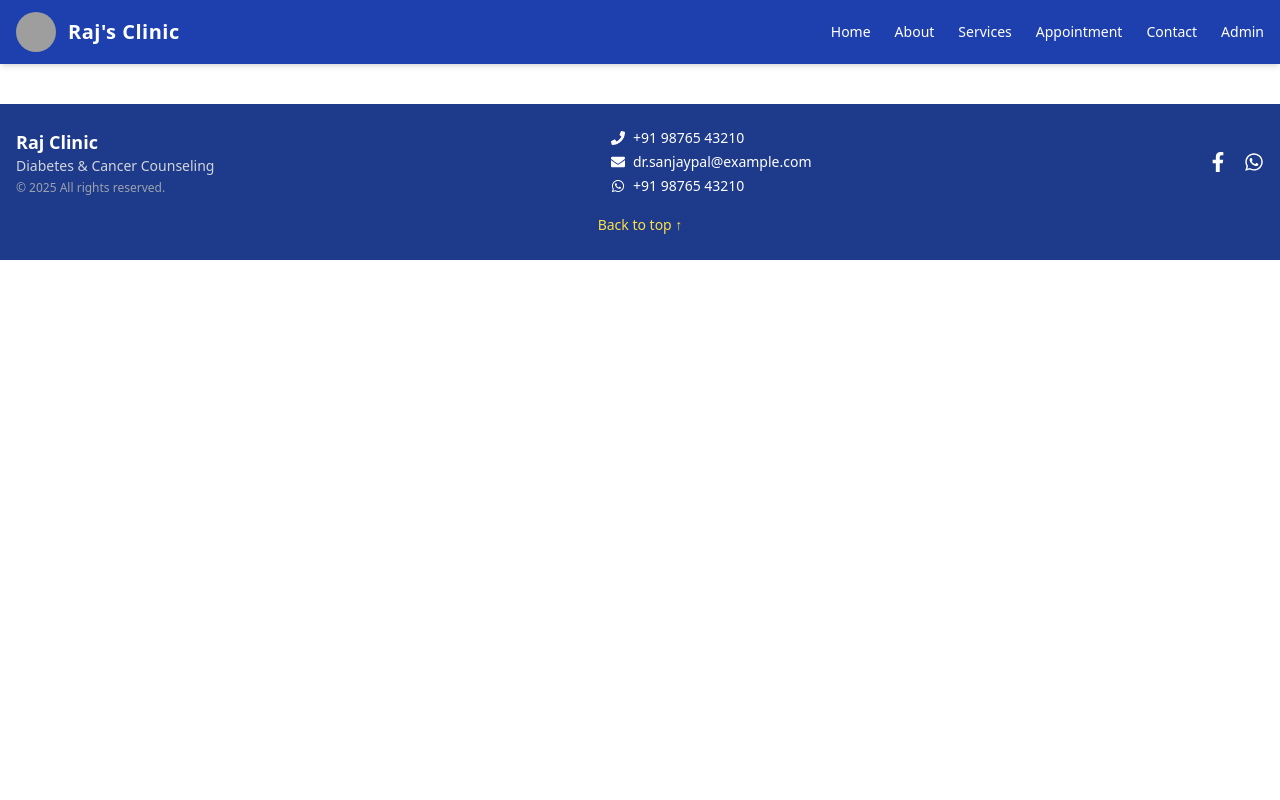
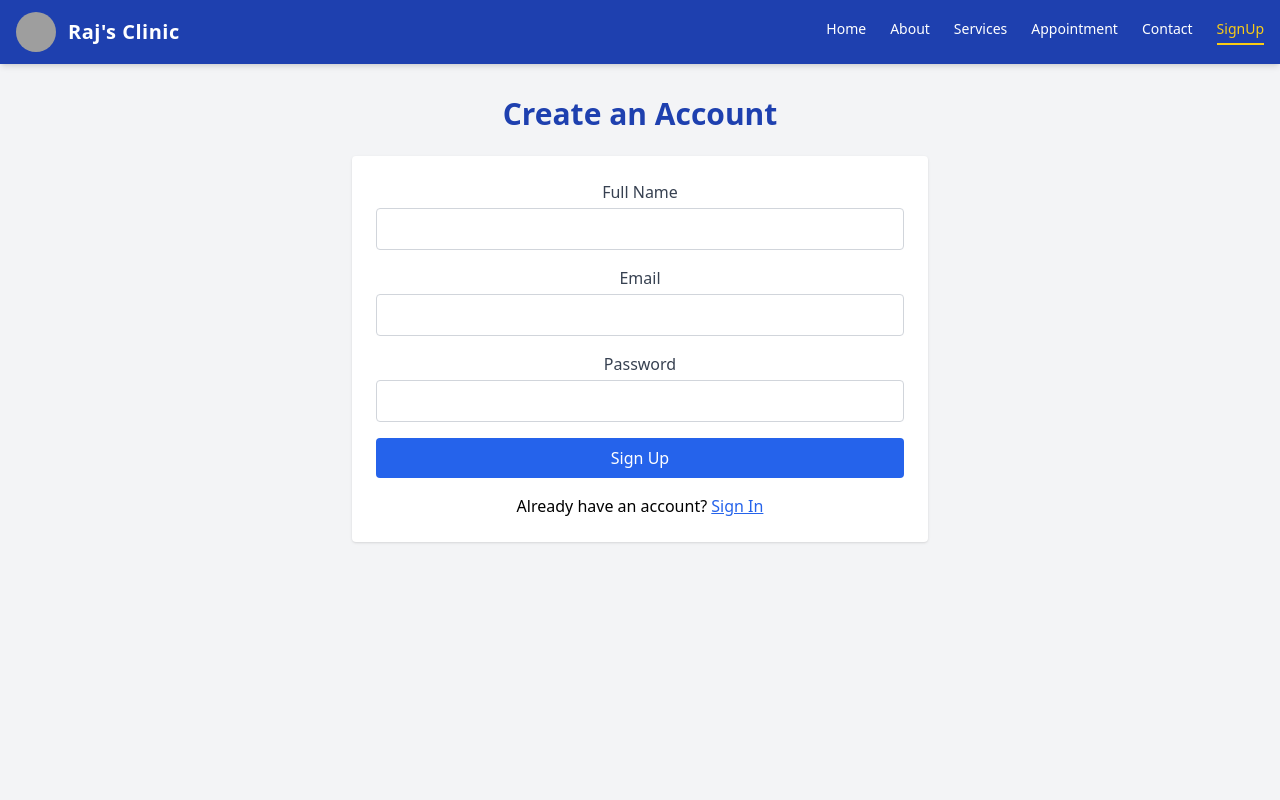
Before and after one commit to RishiPal22/Clinic-Website, a React (Vite) app: page /signup in a window 1280 px wide. Shown: the top 800 px of the page. Built offline with nearby package versions, Linux system fonts and the light colour scheme; grey boxes are pictures that could not be loaded.

Commit message:
Supabase integration, Signin , SignUp

```diff
--- a/src/App.jsx
+++ b/src/App.jsx
@@ -1,6 +1,4 @@
-import { useState } from 'react'
-import reactLogo from './assets/react.svg'
-import viteLogo from '/vite.svg'
+
 import './App.css'
 import {Routes,Route}from 'react-router-dom'
 import Navbar from './components/Navbar'
@@ -10,6 +8,8 @@ import AboutPage from './pages/AboutPage'
 import ServicesPage from './pages/ServicesPage'
 import AppointmentPage from './pages/AppointmentPage'
 import ContactPage from './pages/ContactPage'
+import Signup from './pages/Signup'
+import Signin from './pages/Signin'
 
 function App() {
 
@@ -23,6 +23,8 @@ function App() {
         <Route path="/services" element={<ServicesPage />} />
         <Route path="/appointment" element={<AppointmentPage />} />
         <Route path="/contact" element={<ContactPage />} />
+        <Route path="/signup" element={<Signup />} />
+        <Route path="/signin" element={<Signin />} />
      </Routes>
      <Footer/>
 
--- a/src/components/Navbar.jsx
+++ b/src/components/Navbar.jsx
@@ -34,7 +34,7 @@ export default function Navbar() {
           <NavLink to="/services" className={navLinkClass}>Services</NavLink>
           <NavLink to="/appointment" className={navLinkClass}>Appointment</NavLink>
           <NavLink to="/contact" className={navLinkClass}>Contact</NavLink>
-          <NavLink to="/admin" className={navLinkClass}>Admin</NavLink>
+          <NavLink to="/signup" className={navLinkClass}>SignUp</NavLink>
         </div>
 
         {/* Mobile Menu Button */}
@@ -58,7 +58,7 @@ export default function Navbar() {
           <NavLink to="/services" className={navLinkClass} onClick={() => setIsOpen(false)}>Services</NavLink>
           <NavLink to="/appointment" className={navLinkClass} onClick={() => setIsOpen(false)}>Appointment</NavLink>
           <NavLink to="/contact" className={navLinkClass} onClick={() => setIsOpen(false)}>Contact</NavLink>
-          <NavLink to="/admin" className={navLinkClass} onClick={() => setIsOpen(false)}>Admin</NavLink>
+          <NavLink to="/signup" className={navLinkClass} onClick={() => setIsOpen(false)}>SignUp</NavLink>
         </div>
       )}
     </nav>
--- /dev/null
+++ b/src/components/SupabaseClient.jsx
@@ -0,0 +1,7 @@
+// supabaseClient.js
+import { createClient } from '@supabase/supabase-js'
+
+const supabaseUrl = 'https://vzxqtudrgebwiaqlpzkc.supabase.co'
+const supabaseKey = 'eyJhbGciOiJIUzI1NiIsInR5cCI6IkpXVCJ9.eyJpc3MiOiJzdXBhYmFzZSIsInJlZiI6InZ6eHF0dWRyZ2Vid2lhcWxwemtjIiwicm9sZSI6ImFub24iLCJpYXQiOjE3NDk1NDYwOTgsImV4cCI6MjA2NTEyMjA5OH0.ksBosd0N0RHmZshotyHiZBW_yn-udtZFQonk17UnAOM'
+
+export const supabase = createClient(supabaseUrl, supabaseKey)
--- /dev/null
+++ b/src/pages/Signin.jsx
@@ -0,0 +1,79 @@
+import { useState } from 'react'
+import { useNavigate } from 'react-router-dom'
+import { supabase } from '../components/SupabaseClient'
+
+const Signin = () => {
+  const [form, setForm] = useState({
+    email: '',
+    password: '',
+  })
+  const navigate = useNavigate()
+  const [loading, setLoading] = useState(false)
+
+  const handleChange = (e) => {
+    setForm({ ...form, [e.target.name]: e.target.value })
+  }
+
+  const handleSubmit = async (e) => {
+    e.preventDefault()
+    setLoading(true)
+    const { error } = await supabase.auth.signInWithPassword({
+      email: form.email,
+      password: form.password,
+    })
+    setLoading(false)
+    if (error) {
+      alert('Signin error: ' + error.message)
+    } else {
+      navigate('/')
+    }
+  }
+
+  return (
+    <div className="p-8 bg-gray-100 min-h-screen">
+      <h2 className="text-3xl font-bold mb-6 text-center text-blue-800">Sign In</h2>
+      <div className="max-w-xl mx-auto bg-white p-6 rounded shadow">
+        <form onSubmit={handleSubmit}>
+          {[
+            { label: 'Email', name: 'email', type: 'email' },
+            { label: 'Password', name: 'password', type: 'password' }
+          ].map((input, index) => (
+            <div className="mb-4" key={index}>
+              <label className="block text-gray-700 mb-1">{input.label}</label>
+              <input
+                type={input.type}
+                name={input.name}
+                value={form[input.name]}
+                onChange={handleChange}
+                className="w-full border border-gray-300 p-2 rounded"
+                required
+              />
+            </div>
+          ))}
+
+          <button
+            type="submit"
+            className="bg-blue-600 text-white px-4 py-2 rounded hover:bg-blue-700 w-full"
+            disabled={loading}
+          >
+            {loading ? 'Signing In...' : 'Sign In'}
+          </button>
+          <div>
+             <p className="mt-4 text-center">
+            Don't have an account?{' '}
+            <button
+              type="button"
+              className="text-blue-600 underline"
+              onClick={() => navigate('/signup')}
+            >
+              Signup
+            </button>
+            </p>
+          </div>
+        </form>
+      </div>
+    </div>
+  )
+}
+
+export default Signin
--- /dev/null
+++ b/src/pages/Signup.jsx
@@ -0,0 +1,81 @@
+import { useState } from 'react'
+import { supabase } from '../components/SupabaseClient'
+import { useNavigate } from 'react-router-dom'
+
+const SignupPage = () => {
+  const [form, setForm] = useState({
+    fullName: '',
+    email: '',
+    password: '',
+  })
+
+  const navigate = useNavigate()
+
+
+  const handleChange = (e) => {
+    setForm({ ...form, [e.target.name]: e.target.value })
+  }
+
+  const handleSubmit = async (e) => {
+    e.preventDefault()
+    const { data, error } = await supabase.auth.signUp({
+      email: form.email,
+      password: form.password,
+      options: {
+        data: {
+          full_name: form.fullName
+        }
+      }
+    })
+
+    if (error) {
+      alert('Signup error: ' + error.message)
+    } else {
+      console.log('Signup successful:', data)
+      alert('Check your email for confirmation link!')
+    }
+  }
+
+  return (
+    <div className="p-8 bg-gray-100 min-h-screen">
+      <h2 className="text-3xl font-bold mb-6 text-center text-blue-800">Create an Account</h2>
+      <div className="max-w-xl mx-auto bg-white p-6 rounded shadow">
+        <form onSubmit={handleSubmit}>
+          {[
+            { label: 'Full Name', name: 'fullName', type: 'text' },
+            { label: 'Email', name: 'email', type: 'email' },
+            { label: 'Password', name: 'password', type: 'password' }
+          ].map((input, index) => (
+            <div className="mb-4" key={index}>
+              <label className="block text-gray-700 mb-1">{input.label}</label>
+              <input
+                type={input.type}
+                name={input.name}
+                value={form[input.name]}
+                onChange={handleChange}
+                className="w-full border border-gray-300 p-2 rounded"
+                required
+              />
+            </div>
+          ))}
+
+          <button type="submit" className="bg-blue-600 text-white px-4 py-2 rounded hover:bg-blue-700 w-full">
+            Sign Up
+          </button>
+          <p className="mt-4 text-center">
+            Already have an account?{' '}
+            <button
+              type="button"
+              className="text-blue-600 underline"
+              onClick={() => navigate('/signin')}
+            >
+              Sign In
+            </button>
+          </p>
+        </form>
+      </div>
+    </div>
+  )
+}
+
+export default SignupPage
```
Also changed, not shown: 2 other files (tests, documents, lock files or other folders).
